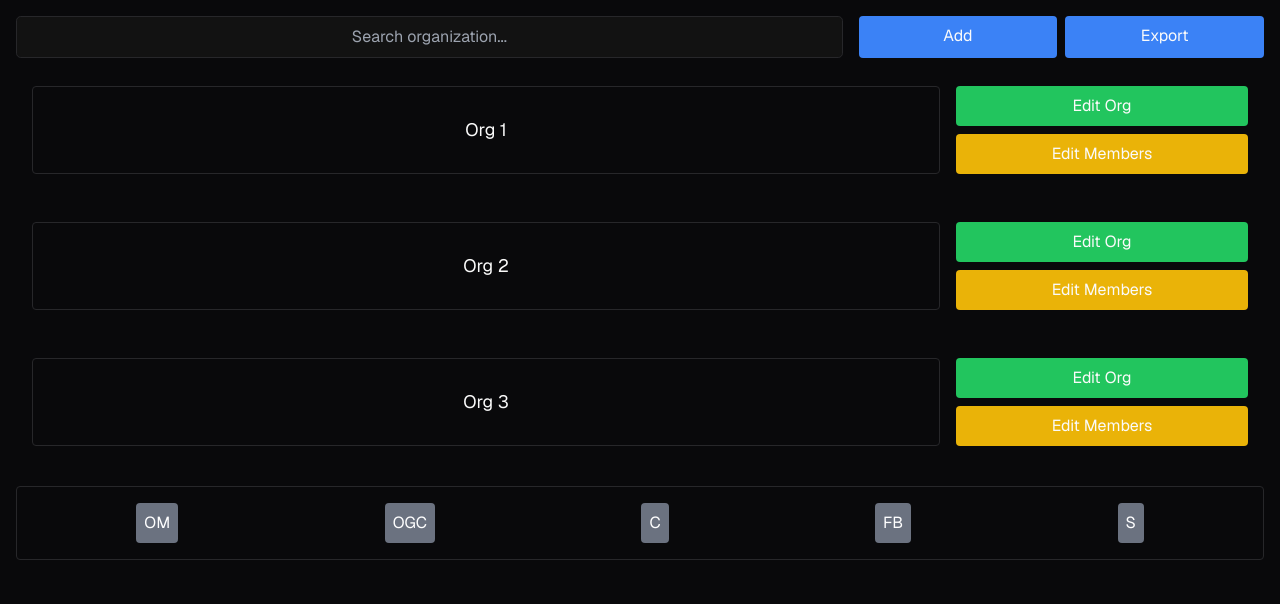
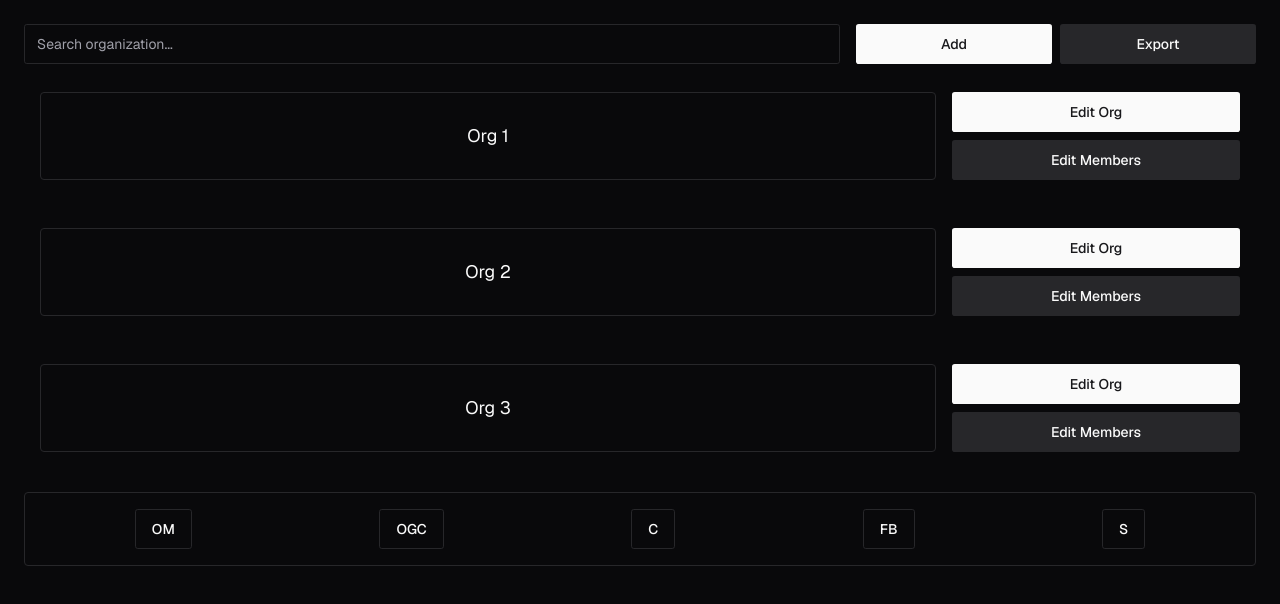
Before and after one commit to Builder-s-League/BuildersLeague-Edition1, a Next.js app: page /cbh/organization-dashboard in a window 1280 px wide. Shown: the top 604 px of the page. Built offline with nearby package versions, Linux system fonts and the light colour scheme.

Commit message:
Added Add organization screen

```diff
--- /dev/null
+++ b/src/app/cbh/organization-dashboard/add/page.tsx
@@ -0,0 +1,90 @@
+'use client'
+import React, { useState } from 'react'
+import { redirect } from 'next/navigation'
+import OrganizationCBHFooter from '@/components/OrganizationCBH/Footer'
+import { Input } from '@/components/ui/input'
+import { Button } from '@/components/ui/button'
+
+export default function AddOrganization() {
+  const [newOrg, setNewOrg] = useState({
+    name: '',
+    address: '',
+    contactInfo: '',
+    hrName: '',
+    hrEmail: '',
+  })
+
+  const handleChange = (e: any) => {
+    const { name, value } = e.target
+    setNewOrg((prevOrg) => ({
+      ...prevOrg,
+      [name]: value,
+    }))
+  }
+
+  const handleSubmit = (e: any) => {
+    e.preventDefault()
+    alert(`Organization ${newOrg.name} added successfully!`)
+    setNewOrg({
+      name: '',
+      address: '',
+      contactInfo: '',
+      hrName: '',
+      hrEmail: '',
+    })
+  }
+
+  return (
+    <div className="container mx-auto p-4">
+      <div className="mb-6 rounded border p-4">
+        <h2 className="mb-4 text-center text-lg">Add New Organization</h2>
+        <form onSubmit={handleSubmit} className="grid grid-cols-1 gap-4">
+          <Input
+            type="text"
+            name="name"
+            value={newOrg.name}
+            onChange={handleChange}
+            placeholder="Organization Name"
+            required
+          />
+          <Input
+            type="text"
+            name="address"
+            value={newOrg.address}
+            onChange={handleChange}
+            placeholder="Organization Address"
+            required
+          />
+          <Input
+            type="text"
+            name="contactInfo"
+            value={newOrg.contactInfo}
+            onChange={handleChange}
+            placeholder="Contact Contact Information"
+            required
+          />
+          <Input
+            type="text"
+            name="hrName"
+            value={newOrg.hrName}
+            onChange={handleChange}
+            placeholder="HR Manager Name"
+            required
+          />
+          <Input
+            type="email"
+            name="hrEmail"
+            value={newOrg.hrEmail}
+            onChange={handleChange}
+            placeholder="HR Manager Email"
+            required
+          />
+          <Button type="submit" className="rounded bg-blue-500 p-2 text-white">
+            Submit
+          </Button>
+        </form>
+      </div>
+      <OrganizationCBHFooter />
+    </div>
+  )
+}
--- a/src/app/cbh/organization-dashboard/page.tsx
+++ b/src/app/cbh/organization-dashboard/page.tsx
@@ -1,5 +1,36 @@
+'use client'
 import React from 'react'
 import { redirect } from 'next/navigation'
+import OrganizationCBH from '@/components/OrganizationCBH'
+import OrganizationCBHFooter from '@/components/OrganizationCBH/Footer'
+import { Input } from '@/components/ui/input'
+import Link from 'next/link'
+import { usePathname } from 'next/navigation'
+import { buttonVariants } from '@/components/ui/button'
+
+const orgData = [
+  {
+    name: 'Org 1',
+    address: 'Adresss 1',
+    contactInfo: '123-123-1234',
+    hrName: 'John Doe',
+    hrEmail: 'john.doe@gmail.com',
+  },
+  {
+    name: 'Org 2',
+    address: 'Adresss 1',
+    contactInfo: '123-123-1234',
+    hrName: 'John Doe',
+    hrEmail: 'john.doe@gmail.com',
+  },
+  {
+    name: 'Org 3',
+    address: 'Adresss 1',
+    contactInfo: '123-123-1234',
+    hrName: 'John Doe',
+    hrEmail: 'john.doe@gmail.com',
+  },
+]
 
 export default function OrgDashboard() {
   const allowedUser = 'CBH'
@@ -7,56 +38,34 @@ export default function OrgDashboard() {
   if (currentUser != allowedUser) {
     redirect('/')
   }
+  const path = usePathname()
+
   return (
-    <div className="container mx-auto p-4">
+    <div className="container mx-auto p-6">
       <div className="mb-3 grid grid-flow-col grid-cols-3 gap-4">
-        <input
-          className="col-span-2 rounded-lg border p-2 text-center"
+        <Input
+          type="text"
+          className="col-span-2"
           placeholder="Search organization..."
         />
         <div className="grid grid-cols-2 gap-2">
-          <a href="#" className="rounded bg-blue-500 p-2 text-center">
+          <Link
+            href={`${path}/add`}
+            className={buttonVariants({ variant: 'default' })}
+          >
             Add
-          </a>
-          <a href="#" className="rounded bg-blue-500 p-2 text-center">
+          </Link>
+          <Link href="#" className={buttonVariants({ variant: 'secondary' })}>
             Export
-          </a>
+          </Link>
         </div>
       </div>
 
-      {['Org 1', 'Org 2', 'Org 3'].map((org, idx) => (
-        <div key={idx} className="mb-4 grid grid-cols-4 gap-4 p-4">
-          <div className="col-span-3 content-center rounded border text-center text-lg">
-            {org}
-          </div>
-          <div className="flex flex flex-col gap-2">
-            <a href="#" className="rounded bg-green-500 p-2 text-center">
-              Edit Org
-            </a>
-            <a href="#" className="rounded bg-yellow-500 p-2 text-center">
-              Edit Members
-            </a>
-          </div>
-        </div>
+      {orgData.map((org, idx) => (
+        <OrganizationCBH key={idx} idx={idx} org={org} />
       ))}
 
-      <div className="mt-6 flex justify-around rounded border p-4">
-        <a href="#" className="rounded bg-gray-500 p-2 text-white">
-          OM
-        </a>
-        <a href="#" className="rounded bg-gray-500 p-2 text-white">
-          OGC
-        </a>
-        <a href="#" className="rounded bg-gray-500 p-2 text-white">
-          C
-        </a>
-        <a href="#" className="rounded bg-gray-500 p-2 text-white">
-          FB
-        </a>
-        <a href="#" className="rounded bg-gray-500 p-2 text-white">
-          S
-        </a>
-      </div>
+      <OrganizationCBHFooter />
     </div>
   )
 }
--- /dev/null
+++ b/src/components/OrganizationCBH/Footer.tsx
@@ -0,0 +1,25 @@
+import React from 'react'
+import { buttonVariants } from '@/components/ui/button'
+import Link from 'next/link'
+
+export default function OrganizationCBHFooter() {
+  return (
+    <div className="mt-6 flex justify-around rounded border p-4">
+      <Link href="#" className={buttonVariants({ variant: 'outline' })}>
+        OM
+      </Link>
+      <Link href="#" className={buttonVariants({ variant: 'outline' })}>
+        OGC
+      </Link>
+      <Link href="#" className={buttonVariants({ variant: 'outline' })}>
+        C
+      </Link>
+      <Link href="#" className={buttonVariants({ variant: 'outline' })}>
+        FB
+      </Link>
+      <Link href="#" className={buttonVariants({ variant: 'outline' })}>
+        S
+      </Link>
+    </div>
+  )
+}
--- /dev/null
+++ b/src/components/OrganizationCBH/index.tsx
@@ -0,0 +1,27 @@
+import React from 'react'
+import Link from 'next/link'
+import { buttonVariants } from '@/components/ui/button'
+import { OrganizationType } from './type'
+
+type Props = {
+  idx: number
+  org: OrganizationType
+}
+
+export default function OrganizationCBH({ idx, org }: Props) {
+  return (
+    <div key={idx} className="mb-4 grid grid-cols-4 gap-4 p-4">
+      <div className="col-span-3 content-center rounded border text-center text-lg">
+        {org.name}
+      </div>
+      <div className="flex flex-col gap-2">
+        <Link href="#" className={buttonVariants({ variant: 'default' })}>
+          Edit Org
+        </Link>
+        <Link href="#" className={buttonVariants({ variant: 'secondary' })}>
+          Edit Members
+        </Link>
+      </div>
+    </div>
+  )
+}
--- /dev/null
+++ b/src/components/OrganizationCBH/type.ts
@@ -0,0 +1,7 @@
+export type OrganizationType = {
+  name: string
+  address: string
+  contactInfo: string
+  hrName: string
+  hrEmail: string
+}
--- /dev/null
+++ b/src/components/ui/input.tsx
@@ -0,0 +1,25 @@
+import * as React from 'react'
+
+import { cn } from '@/utils/tailwind'
+
+export interface InputProps
+  extends React.InputHTMLAttributes<HTMLInputElement> {}
+
+const Input = React.forwardRef<HTMLInputElement, InputProps>(
+  ({ className, type, ...props }, ref) => {
+    return (
+      <input
+        type={type}
+        className={cn(
+          'flex h-10 w-full rounded-md border border-input bg-background px-3 py-2 text-sm ring-offset-background file:border-0 file:bg-transparent file:text-sm file:font-medium file:text-foreground placeholder:text-muted-foreground focus-visible:outline-none focus-visible:ring-2 focus-visible:ring-ring focus-visible:ring-offset-2 disabled:cursor-not-allowed disabled:opacity-50',
+          className,
+        )}
+        ref={ref}
+        {...props}
+      />
+    )
+  },
+)
+Input.displayName = 'Input'
+
+export { Input }
```
